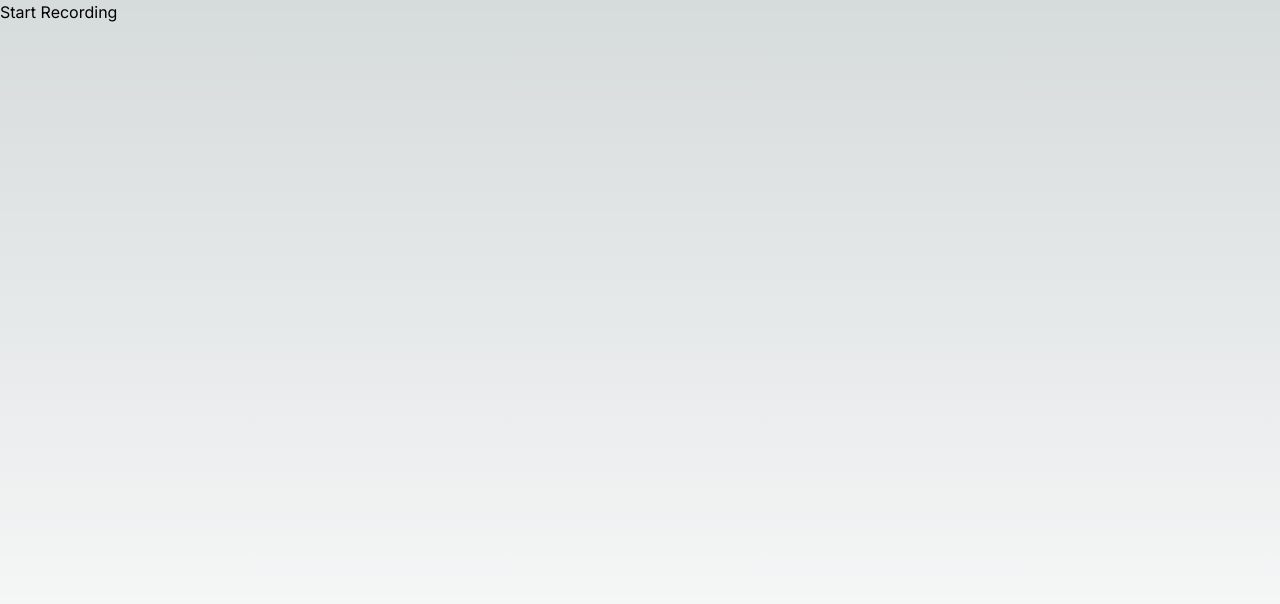
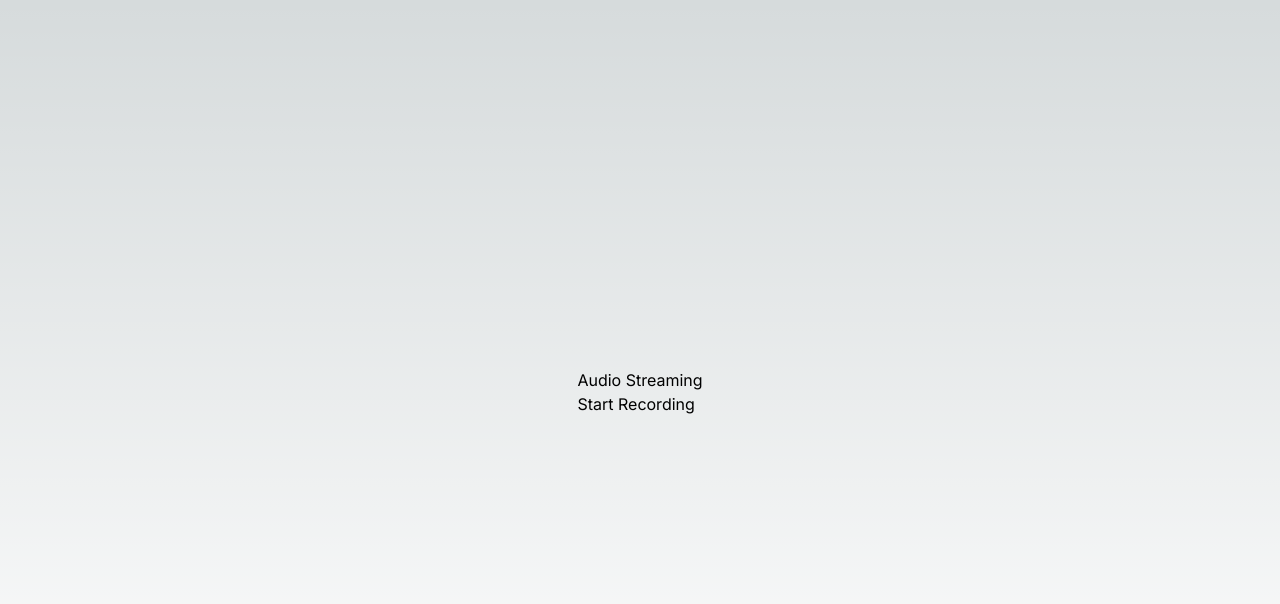
Before and after one commit to gshklovs/BerkeleyAIHacks, a Next.js app in the folder nextjs-flask/: page / in a window 1280 px wide. Shown: the top 604 px of the page. Built offline with nearby package versions, Linux system fonts and the light colour scheme.

Commit message:
audio stream frontend

```diff
--- a/nextjs-flask/app/components/record_button.tsx
+++ b/nextjs-flask/app/components/record_button.tsx
@@ -1,20 +1,97 @@
 "use client";
-import React from "react";
+import { useEffect, useRef, useState } from "react";
 
-export default function RecordButton() {
+const RecordButton = () => {
+  const [isRecording, setIsRecording] = useState(false);
+  const audioContextRef = useRef<AudioContext | null>(null);
+  const socketRef = useRef<WebSocket | null>(null);
+  const mediaRecorderRef = useRef<MediaRecorder | null>(null);
+  const [amplitude, setAmplitude] = useState(0);
+
+  useEffect(() => {
+    return () => {
+      if (socketRef.current) {
+        socketRef.current.close();
+      }
+    };
+  }, []);
+
+  const calculateRMS = (audioData: Float32Array): number => {
+    let sum = 0.0;
+    for (let i = 0; i < audioData.length; i++) {
+      sum += audioData[i] * audioData[i];
+    }
+    return Math.sqrt(sum / audioData.length);
+  };
+
+  const startRecording = async () => {
+    const stream = await navigator.mediaDevices.getUserMedia({ audio: true });
+    audioContextRef.current = new AudioContext();
+    const source = audioContextRef.current.createMediaStreamSource(stream);
+    const processor = audioContextRef.current.createScriptProcessor(4096, 1, 1);
+
+    processor.onaudioprocess = (event) => {
+      const audioData = event.inputBuffer.getChannelData(0);
+      if (
+        socketRef.current &&
+        socketRef.current.readyState === WebSocket.OPEN
+      ) {
+        socketRef.current.send(audioData);
+      }
+
+      // Calculate and log the RMS intensity
+      const intensity = calculateRMS(audioData);
+      setAmplitude(intensity);
+      console.log("Audio Intensity (RMS):", intensity);
+    };
+
+    source.connect(processor);
+    processor.connect(audioContextRef.current.destination);
+
+    mediaRecorderRef.current = new MediaRecorder(stream);
+    mediaRecorderRef.current.start();
+    setIsRecording(true);
+
+    // Initialize WebSocket connection
+    socketRef.current = new WebSocket("ws://localhost:5000/audio");
+    socketRef.current.onopen = () => {
+      console.log("WebSocket connection opened");
+    };
+    socketRef.current.onclose = () => {
+      console.log("WebSocket connection closed");
+    };
+    socketRef.current.onerror = (error) => {
+      console.error("WebSocket error:", error);
+    };
+  };
+
+  const stopRecording = () => {
+    if (mediaRecorderRef.current) {
+      mediaRecorderRef.current.stop();
+      setIsRecording(false);
+    }
+    if (audioContextRef.current) {
+      audioContextRef.current.close();
+    }
+    if (socketRef.current) {
+      socketRef.current.close();
+    }
+  };
+
   return (
-    <button
-      className=" cursor-pointer bg-green-50"
-      onClick={() => console.log("clicked")}
-    >
-      <svg
-        className="w-48 h-48 text-blue-500"
-        viewBox="0 0 24 24"
-        fill="none"
-        xmlns="http://www.w3.org/2000/svg"
-      >
-        <circle cx="12" cy="12" r="10" stroke="currentColor" strokeWidth="2" />
-      </svg>
-    </button>
+    <div>
+      <div>
+        <h1>Audio Streaming</h1>
+        <button onClick={isRecording ? stopRecording : startRecording}>
+          {isRecording ? "Stop Recording" : "Start Recording"}
+        </button>
+        <div
+          className="h-4 bg-green-500"
+          style={{ width: `${amplitude * 100}px` }}
+        ></div>
+      </div>
+    </div>
   );
-}
+};
+
+export default RecordButton;
--- a/nextjs-flask/app/page.tsx
+++ b/nextjs-flask/app/page.tsx
@@ -1,12 +1,11 @@
 import Image from "next/image";
 import Link from "next/link";
+import RecordButton from "./components/record_button";
 
 export default function Home() {
   return (
-    <div>
-      <button className="h-screen flex justify-screen">
-        <Link href="/yapping"> Start Recording</Link>
-      </button>
+    <div className="flex justify-center items-center min-h-screen">
+      <RecordButton />
     </div>
   );
 }
```
